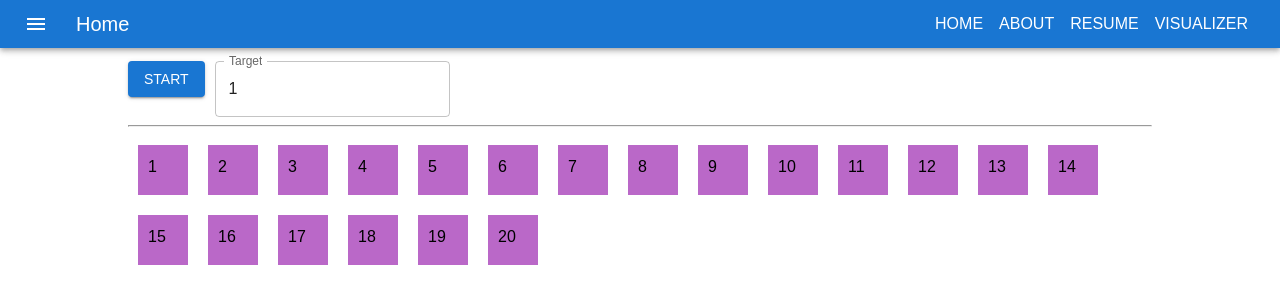
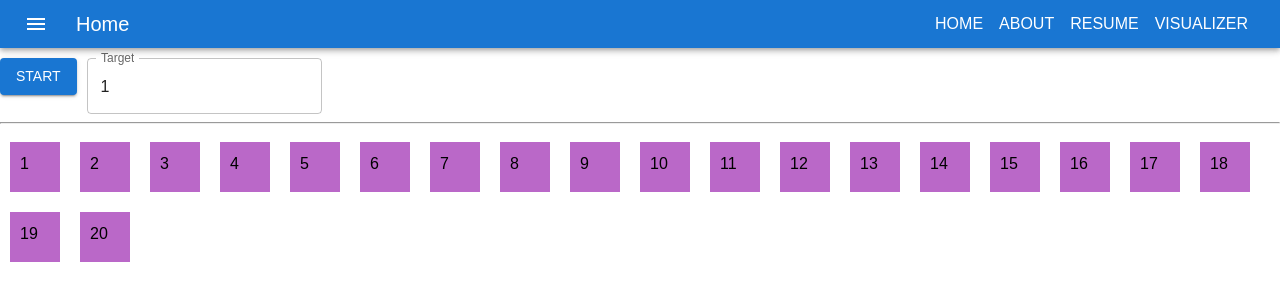
Before and after one commit to IsaacYocum/portfolio, a React (Create React App) app: page /portfolio/visualizer in a window 1280 px wide. Shown: the top 304 px of the page. Built offline with nearby package versions, Linux system fonts and the light colour scheme.

Commit message:
add better margins

```diff
--- a/src/App.css
+++ b/src/App.css
@@ -1,5 +1,7 @@
 #content {
   display: grid;
   height: 100%;
-  margin: 1% 10% 0px 10%
+  max-width: 1280px;
+  margin-right: auto;
+  margin-left: auto;
 }
```
